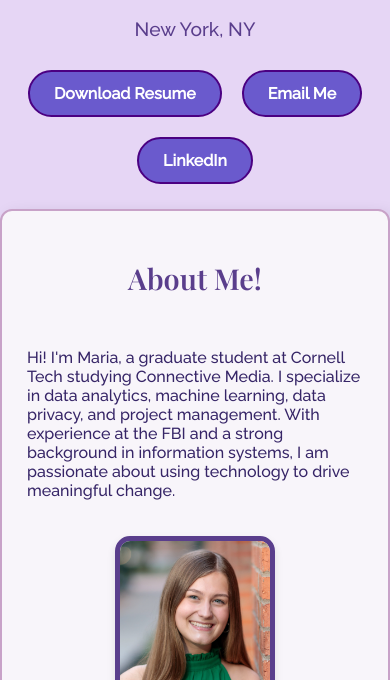
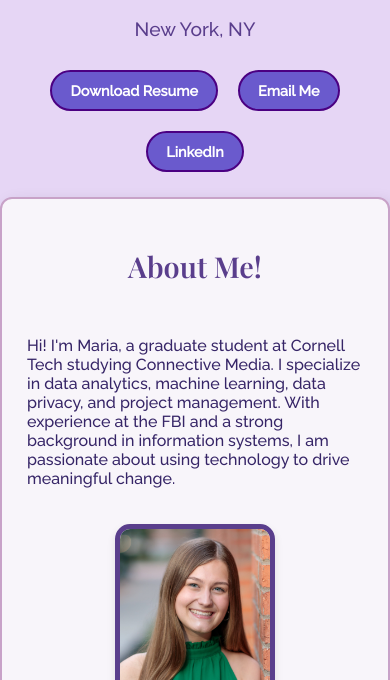
Before and after one commit to maria-decaro/homepage, a plain HTML site: page index.html in a window 390 px wide. Shown: the part 164-844 px from the top of the page. Drawn offline with nearby package versions, Linux system fonts and the light colour scheme; no server answers.

Commit message:
Coded webpage - iteration 5

```diff
--- a/css/style.css
+++ b/css/style.css
@@ -159,6 +159,13 @@ ul li {
     transform: scale(1.05);
 }
 
+@media (max-width: 400px) {
+    .btn {
+        padding: 10px 18px;
+        font-size: 0.9rem;
+    }
+}
+
 .btn-small {
     display: center;
     padding: 5px 10px;
```
